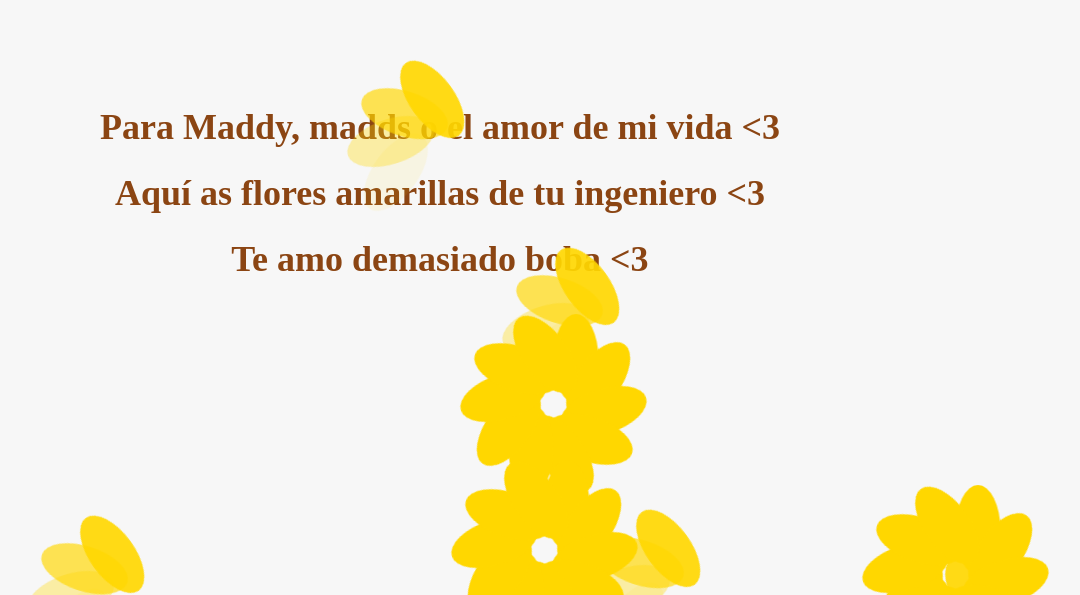
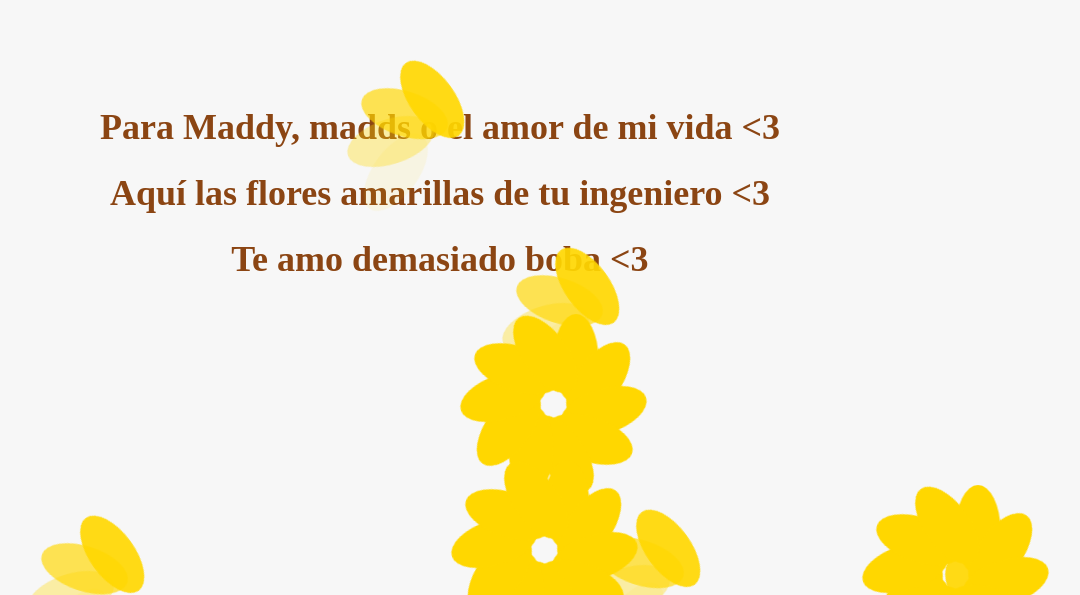
Before and after one commit to dom-ca/dom-ca.github.io, a plain HTML site: page index.html in a window 1280 px wide. Shown: the part 205-800 px from the top of the page, without its empty margins (200-1280 px from the left). Drawn offline with Linux system fonts and the light colour scheme.

Commit message:
last detail

```diff
--- a/index.html
+++ b/index.html
@@ -9,7 +9,7 @@
 <body>
     <div class="container">
         <h1>Para Maddy, madds o el amor de mi vida <3</h1>
-        <h1>Aquí as flores amarillas de tu ingeniero <3</h1>
+        <h1>Aquí las flores amarillas de tu ingeniero <3</h1>
         <h1>Te amo demasiado boba <3</h1>
         <div class="flower-container">
             <!-- Las flores se agregarán y eliminarán aquí mediante JavaScript -->
```
